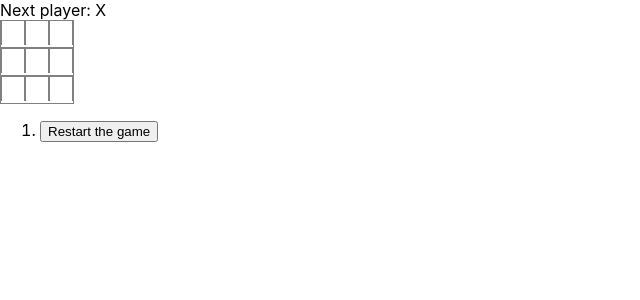
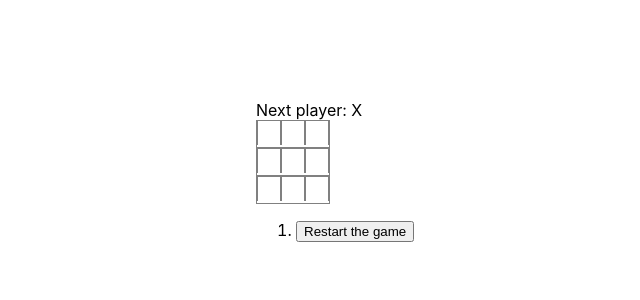
Before and after one commit to Shweta-dogra/Triweb-Learning, a React (Create React App) app in the folder Projects/tic-tac-toe/: page / in a window 1280 px wide. Shown: the top 300 px of the page, without its empty margins (0-640 px from the left). Built offline with nearby package versions, Linux system fonts and the light colour scheme.

Commit message:
fixed bugs

```diff
--- a/Projects/tic-tac-toe/src/App.css
+++ b/Projects/tic-tac-toe/src/App.css
@@ -13,3 +13,7 @@
   border: 1px solid gray;
   width: fit-content;
 }
+.game{
+  margin-top: 100px;
+  margin-left: 20%;
+}
```
